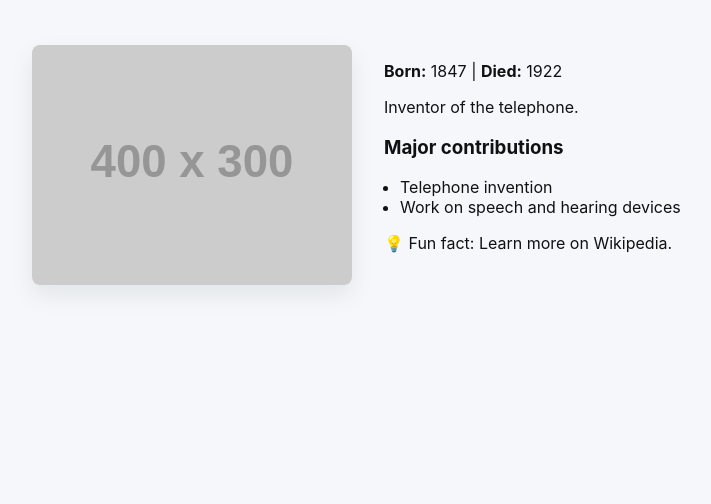
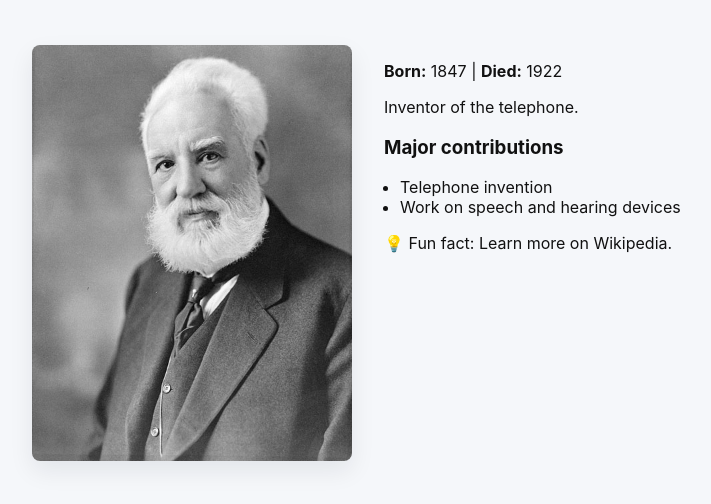
Before and after one commit to Vivek-Krishna00/SNW-project, a plain HTML site: page alexander_bell.html in a window 1280 px wide. Shown: the part 58-562 px from the top of the page, without its empty margins (0-711 px from the left). Drawn offline with Linux system fonts and the light colour scheme; placeholder pictures from the web are drawn by us.

Commit message:
New File

```diff
--- a/alexander_bell.html
+++ b/alexander_bell.html
@@ -24,7 +24,7 @@ a:hover {
     <h1>Alexander Graham Bell</h1>
   </header>
   <main class="inventor-info">
-    <img src="https://via.placeholder.com/400x300.png?text=Alexander+Graham+Bell" alt="Alexander Graham Bell" />
+    <img src="Alexander_Graham_Bell.jpg" alt="Alexander Graham Bell" />
     <div class="info">
       <p><strong>Born:</strong> 1847 | <strong>Died:</strong> 1922</p>
       <p>Inventor of the telephone.</p>
```
Also changed, not shown: index.html (+1 -1 lines), Alexander_Graham_Bell.jpg (added).
